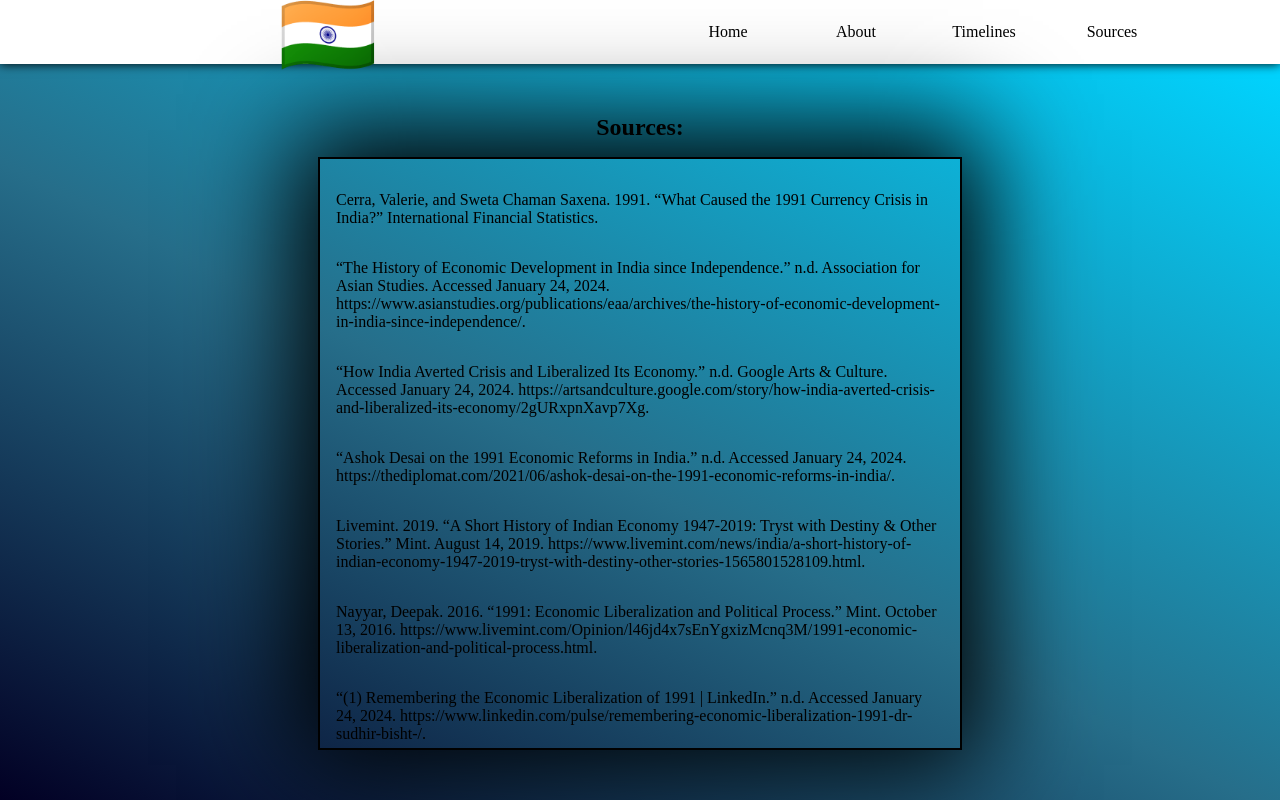
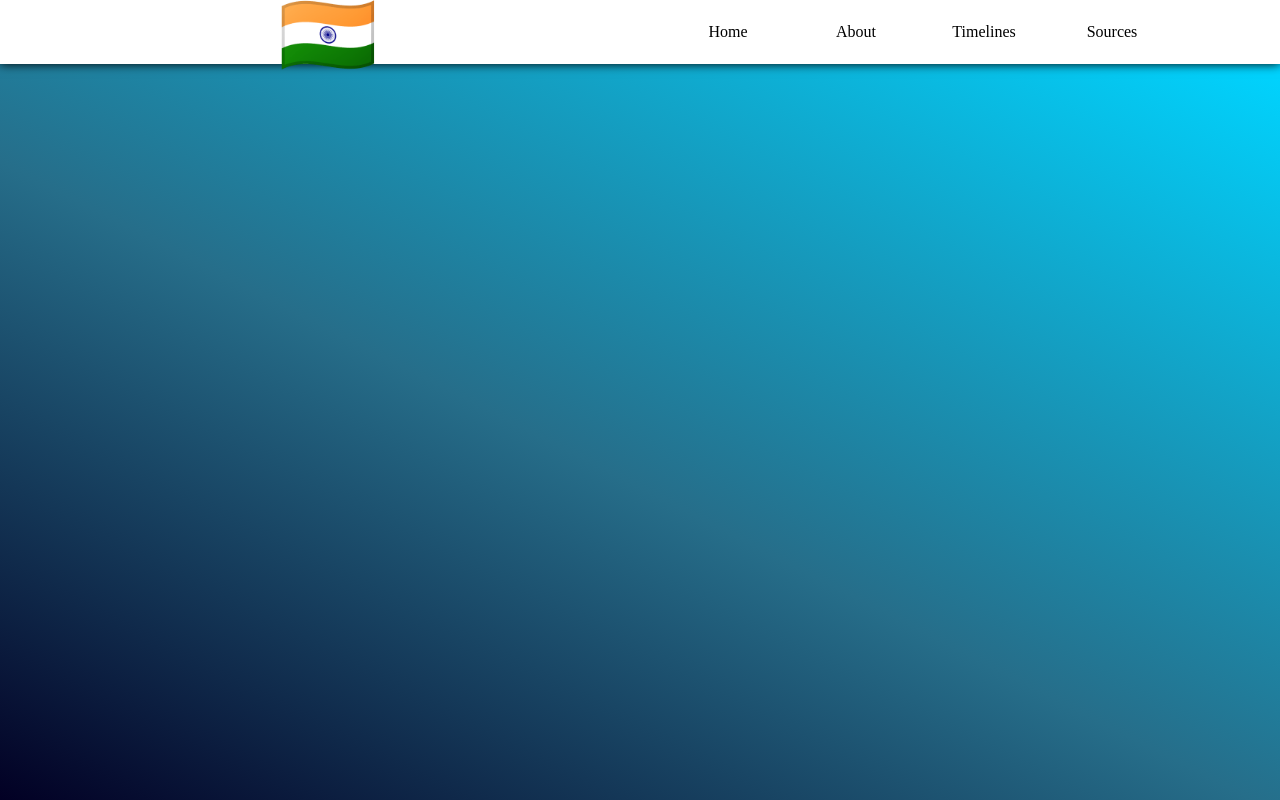
Before and after one commit to Ppandey12/Modern-India-Final-project, a plain HTML site: page sources.html in a window 1280 px wide. Drawn offline with Linux system fonts and the light colour scheme.

Commit message:
commented

```diff
--- a/sources.html
+++ b/sources.html
@@ -25,7 +25,7 @@
         <section class="unordered">
             <div class="bigContainer">
 
-                <h2>Sources:</h2>
+                <!-- <h2>Sources:</h2>
                 <div class="list">
                     <p class="list1">
                         Cerra, Valerie, and Sweta Chaman Saxena. 1991. “What Caused the 1991 Currency Crisis in India?”
@@ -70,7 +70,7 @@
 
                 </div>
             </div>
-        </section>
+        </section> -->
 
 
     </body>
```
